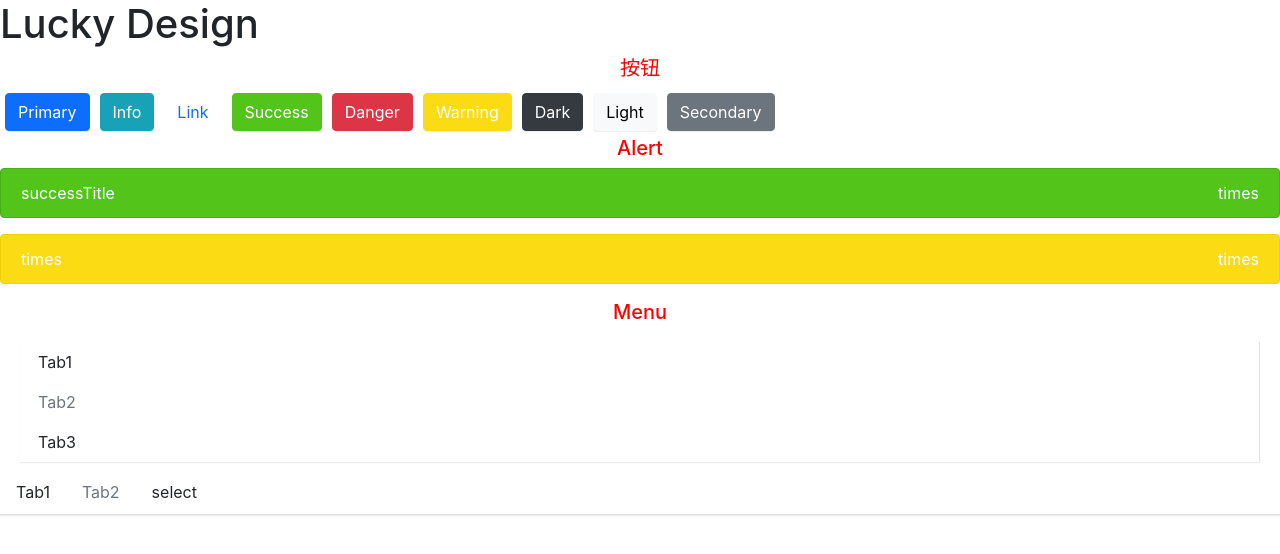
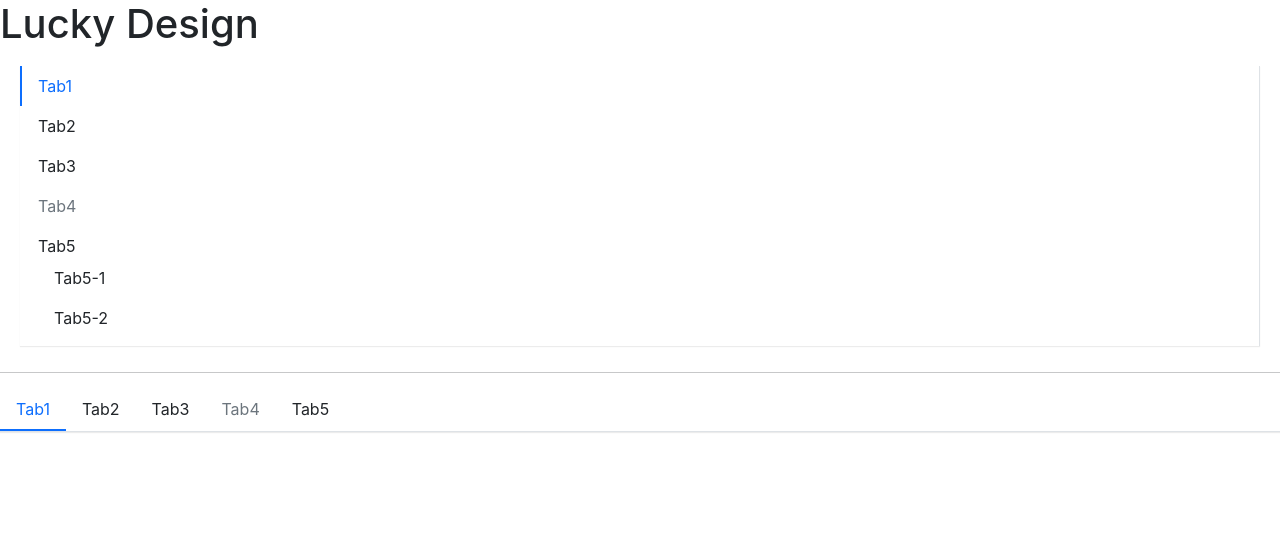
Before and after one commit to leilei405/lucky-design, a React (Create React App) app: page / in a window 1280 px wide. Shown: the top 554 px of the page. Built offline with nearby package versions, Linux system fonts and the light colour scheme.

Commit message:
feat: ✨类型修改 缺陷修复

```diff
--- a/src/App.tsx
+++ b/src/App.tsx
@@ -1,9 +1,6 @@
 import React from "react";
-import Button from "./components/Button/use"; // Button
-import Alert from "./components/Alert/use";
 import Menu1 from "./components/Menu/use1";
 import Menu2 from "./components/Menu/use2";
-import Space from "./components/Space/use2";
 
 // 测试
 // import TestCom from "./components/Space/children";
@@ -18,14 +15,9 @@ function App() {
       }}
     >
       <h1>Lucky Design</h1>
-      <h5 style={{ textAlign: "center", color: "red" }}>按钮</h5>
-      <Button />
-      <h5 style={{ textAlign: "center", color: "red" }}>Alert</h5>
-      <Alert />
-      <h5 style={{ textAlign: "center", color: "red" }}>Menu</h5>
       <Menu1 />
+      <hr />
       <Menu2 />
-      {/* <Space /> */}
     </div>
   );
 }
--- a/src/components/Menu/menu.tsx
+++ b/src/components/Menu/menu.tsx
@@ -25,9 +25,9 @@ const Menu: FC<IMenuProps> = (props) => {
     "lucky-menu-dark": theme === "dark",
   });
 
-  const handleClick = (idx: string | number) => {
+  const handleClick = (idx: string) => {
     setCurrentActive(idx);
-    if (typeof onSelect === "function") {
+    if (typeof onSelect === "function" && onSelect) {
       onSelect(idx);
     }
   };
@@ -50,7 +50,7 @@ const Menu: FC<IMenuProps> = (props) => {
       const { displayName } = childElement.type;
       if (displayName === "MenuItem" || displayName === "SubMenu") {
         return React.cloneElement(childElement, {
-          activeKey: index,
+          index: index.toString(),
         });
       } else {
         console.warn(
--- a/src/components/Menu/menuitem.tsx
+++ b/src/components/Menu/menuitem.tsx
@@ -3,22 +3,18 @@ import classNames from "classnames";
 import { IMenuItemProps, MenuContext } from "./types";
 
 const MenuItem: FC<IMenuItemProps> = (props) => {
-  const { index, onSelect } = useContext(MenuContext);
+  const context = useContext(MenuContext);
 
-  const { activeKey, className, style, disabled, children } = props || {};
+  const { index, className, style, disabled, children } = props || {};
 
   const classes = classNames("menu-item", className, {
     isDisabled: disabled,
-    isActive: index === activeKey,
+    isActive: context.index === index,
   });
 
   const handleClick = () => {
-    if (
-      onSelect &&
-      !disabled &&
-      (typeof activeKey === "number" || typeof activeKey === "string")
-    ) {
-      onSelect(activeKey);
+    if (context.onSelect && !disabled && typeof index === "string") {
+      context.onSelect(index);
     }
   };
 
--- a/src/components/Menu/submenu.tsx
+++ b/src/components/Menu/submenu.tsx
@@ -10,17 +10,16 @@ import classNames from "classnames";
 import { ISubMenuProps, MenuContext, IMenuItemProps } from "./types";
 
 const SubMenu: FC<ISubMenuProps> = (props) => {
-  const { title, activeKey, className, children } = props;
-  const { index, mode, defaultOpenSubMenus } = useContext(MenuContext);
+  const { title, index, className, children } = props;
+  // const { index, mode, defaultOpenSubMenus } = useContext(MenuContext);
+  const context = useContext(MenuContext);
 
   // 子项默认展开
-  const openDefaultMenu = defaultOpenSubMenus as Array<string | number>; // 可能是undefined的 做一个类型断言
-
-  console.log(openDefaultMenu, "===openDefaultMenu===");
+  const openDefaultMenu = context.defaultOpenSubMenus as Array<string | number>; // 可能是undefined的 做一个类型断言
 
   const isOpened =
-    activeKey && mode === "vertical"
-      ? openDefaultMenu.includes(activeKey)
+    index && context.mode === "vertical"
+      ? openDefaultMenu.includes(index)
       : false;
 
   const [menuOpen, setMenuOpen] = useState(isOpened);
@@ -29,7 +28,7 @@ const SubMenu: FC<ISubMenuProps> = (props) => {
   let timer: any;
 
   const classes = classNames("menu-item submenu-item", className, {
-    isActive: index === activeKey,
+    isActive: context.index === index,
   });
 
   const handleMouse = (e: MouseEvent, toggle: boolean) => {
@@ -45,8 +44,9 @@ const SubMenu: FC<ISubMenuProps> = (props) => {
     setMenuOpen(!menuOpen);
   };
 
-  const clickEvents = mode === "vertical" ? { onClick: handleClick } : {};
-  const hoverEvents = mode !== "vertical" && {
+  const clickEvents =
+    context.mode === "vertical" ? { onClick: handleClick } : {};
+  const hoverEvents = context.mode !== "vertical" && {
     onMouseEnter: (e: MouseEvent) => {
       handleMouse(e, true);
     },
@@ -60,11 +60,11 @@ const SubMenu: FC<ISubMenuProps> = (props) => {
       "menu-opened": menuOpen,
     });
 
-    const childrenElement = React.Children.map(children, (child, index) => {
+    const childrenElement = React.Children.map(children, (child, i) => {
       const childElement = child as FunctionComponentElement<IMenuItemProps>;
       if (childElement.type.displayName === "MenuItem") {
         return cloneElement(childElement, {
-          activeKey: `${activeKey}-${index}`,
+          index: `${index}-${i}`,
         });
       } else {
         console.warn("submenu only accept MenuItem as children");
@@ -76,7 +76,7 @@ const SubMenu: FC<ISubMenuProps> = (props) => {
   };
 
   return (
-    <li key={activeKey} className={classes} {...hoverEvents}>
+    <li key={index} className={classes} {...hoverEvents}>
       <div className="submenu-title" {...clickEvents}>
         {title}
       </div>
--- a/src/components/Menu/types.ts
+++ b/src/components/Menu/types.ts
@@ -5,14 +5,14 @@ type MenuMode = "vertical" | "horizontal";
 /** 菜单主题 light | dark */
 type MenuTheme = "light" | "dark";
 /** SelectCallback */
-type SelectCallback = (selectedIndex: string | number) => void;
+type SelectCallback = (selectedIndex: string) => void;
 
 /** MenuContext 将父组件的一些属性透传给子组件 */
 export interface IMenuContext {
   index?: number | string;
   onSelect?: SelectCallback;
   mode?: MenuMode;
-  defaultOpenSubMenus?: Array<string | number>;
+  defaultOpenSubMenus?: Array<string>;
 }
 
 /** 给Menu组件添加一个context，用于给子组件传递index和onSelect 默认给选中第一项 */
@@ -24,18 +24,18 @@ export interface IMenuProps {
   theme?: MenuTheme;
   className?: string;
   style?: CSSProperties;
-  defaultIndex?: string | number;
+  defaultIndex?: string;
   defaultActive?: string;
   children?: ReactNode;
   onSelect?: SelectCallback;
 
   // 默认展开的菜单项
-  defaultOpenSubMenus?: Array<string | number>;
+  defaultOpenSubMenus?: Array<string>;
 }
 
 /** Menu.Item Component Properties */
 export interface IMenuItemProps {
-  activeKey?: string | number;
+  index?: string;
   className?: string;
   style?: CSSProperties;
   disabled?: boolean;
@@ -45,7 +45,7 @@ export interface IMenuItemProps {
 /** SubMenu Components Properties */
 export interface ISubMenuProps {
   title: ReactNode; // 标题自定义
-  activeKey?: string | number; // 默认选中第一项
+  index?: string; // 默认选中第一项
   className?: string;
   children?: ReactNode;
 }
--- a/src/components/Menu/use1.tsx
+++ b/src/components/Menu/use1.tsx
@@ -4,20 +4,22 @@ import MenuItem from "./menuitem";
 
 const MenuCom = () => {
   const handleClick1 = (idx: string | number) => {
-    console.log("click", idx);
+    console.log("currentIndex", idx);
   };
   return (
     <Menu
       mode="vertical"
       defaultIndex="0"
       onSelect={(idx) => handleClick1(idx)}
-      defaultOpenSubMenus={["2"]}
+      defaultOpenSubMenus={["4"]}
     >
       <MenuItem>Tab1</MenuItem>
-      <MenuItem disabled>Tab2</MenuItem>
-      <SubMenu title="Tab3">
-        <MenuItem>Tab3-1</MenuItem>
-        <MenuItem>Tab3-2</MenuItem>
+      <MenuItem>Tab2</MenuItem>
+      <MenuItem>Tab3</MenuItem>
+      <MenuItem disabled>Tab4</MenuItem>
+      <SubMenu title="Tab5">
+        <MenuItem>Tab5-1</MenuItem>
+        <MenuItem>Tab5-2</MenuItem>
       </SubMenu>
     </Menu>
   );
--- a/src/components/Menu/use2.tsx
+++ b/src/components/Menu/use2.tsx
@@ -4,7 +4,7 @@ import MenuItem from "./menuitem";
 
 const MenuCom = () => {
   const handleClick2 = (idx: string | number) => {
-    console.log("click", idx);
+    console.log("currentIndex", idx);
   };
   return (
     <Menu
@@ -13,10 +13,12 @@ const MenuCom = () => {
       onSelect={(idx) => handleClick2(idx)}
     >
       <MenuItem>Tab1</MenuItem>
-      <MenuItem disabled>Tab2</MenuItem>
-      <SubMenu title="select">
-        <MenuItem>Tab3</MenuItem>
-        <MenuItem>Tab4</MenuItem>
+      <MenuItem>Tab2</MenuItem>
+      <MenuItem>Tab3</MenuItem>
+      <MenuItem disabled>Tab4</MenuItem>
+      <SubMenu title="Tab5">
+        <MenuItem>Tab5-1</MenuItem>
+        <MenuItem>Tab5-2</MenuItem>
       </SubMenu>
     </Menu>
   );
```
Also changed, not shown: 1 other file (tests, documents, lock files or other folders).
